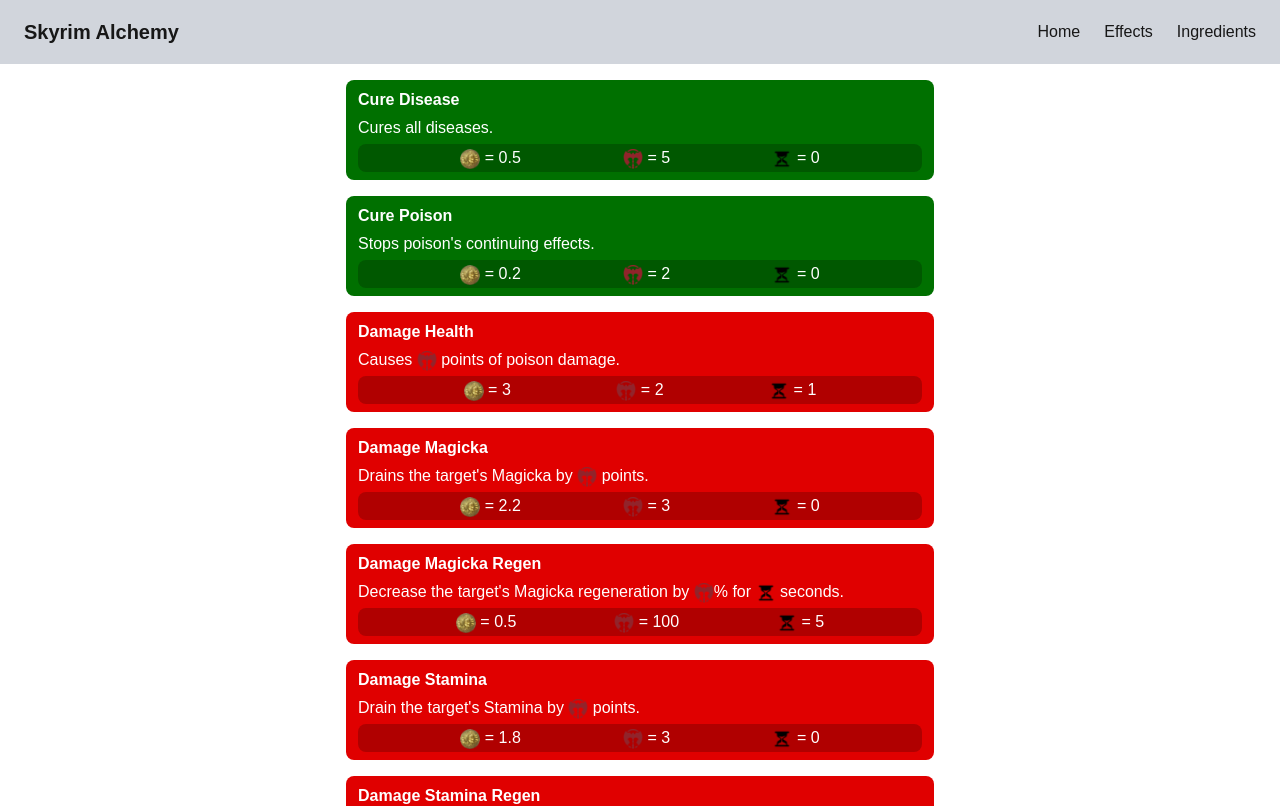
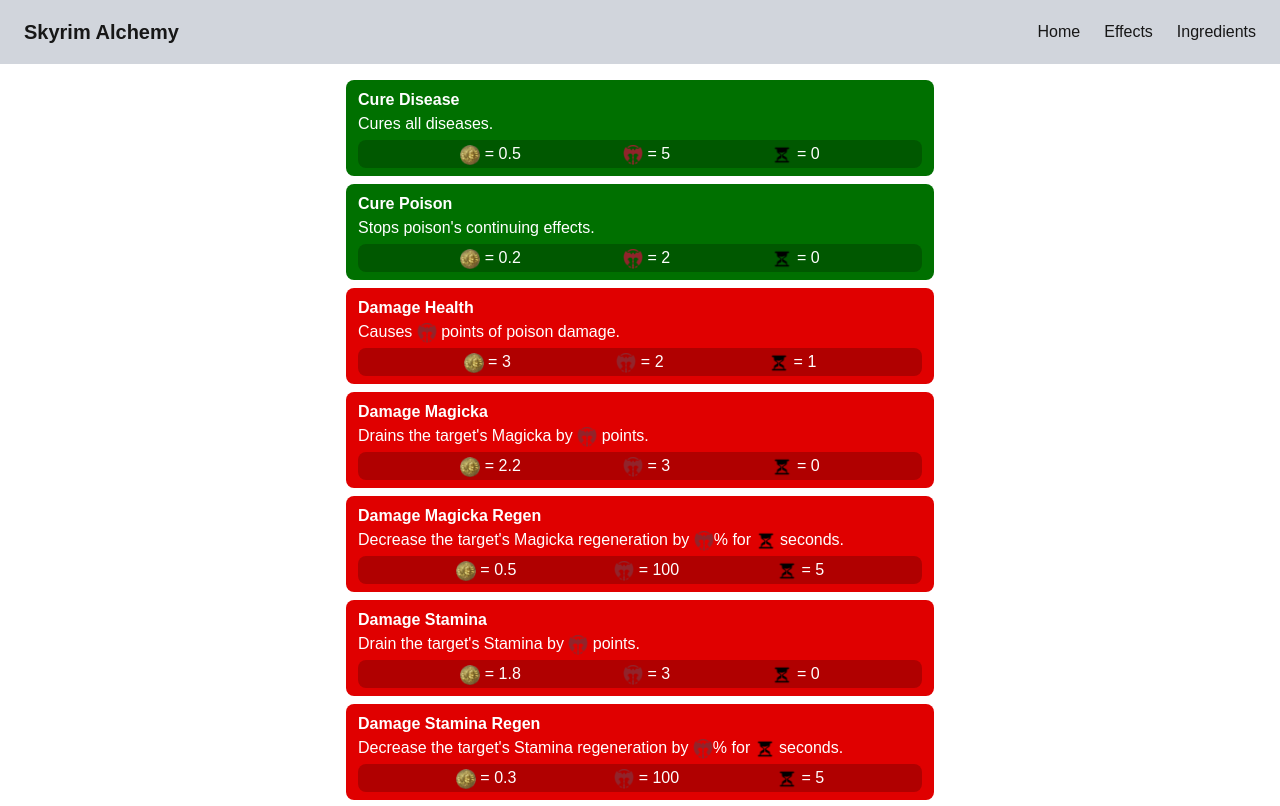
Before and after one commit to Treborace213/skyrim-alchemy, a Next.js app: page /skyrim-alchemy/effects in a window 1280 px wide. Shown: the top 806 px of the page. Built offline with nearby package versions, Linux system fonts and the light colour scheme.

Commit message:
Reduced vertical height for effect displays.

```diff
--- a/src/components/EffectDisplay.tsx
+++ b/src/components/EffectDisplay.tsx
@@ -31,8 +31,8 @@ const EffectDisplay: React.FC<EffectViewerProps> = ({ effect }) => {
     return (
         <div className={`px-3 py-2 rounded-lg ${effect.isPos ? "pos" : "neg"}`}>
             <h3 className="font-bold">{effect.name}</h3>
-            <div className="my-1">{prettyDescription(effect.description)}</div>
-            <div className={`flex justify-evenly rounded-lg py-0.5
+            <div>{prettyDescription(effect.description)}</div>
+            <div className={`mt-1 flex justify-evenly rounded-lg py-0.5
                 ${effect.isPos ? "bg-pos-tint" : "bg-neg-tint"}`}
             >
                 <div><PropertyIcon effectProperty={EffectProperty.Value} tooltipText="Base Cost" /> = {effect.baseCost}</div>
--- a/src/components/EffectsBlock.tsx
+++ b/src/components/EffectsBlock.tsx
@@ -10,7 +10,7 @@ const EffectsBlock: React.FC<EffectDisplayComponentProps> = ({ effects }) => {
   return (
     <div className="w-full flex justify-center">
       <BackToTopButton />
-      <div className="flex flex-col gap-4">
+      <div className="flex flex-col gap-2">
         {effects.map((effect, index) => (
           <EffectDisplay key={index} effect={effect} />
         ))}
```
